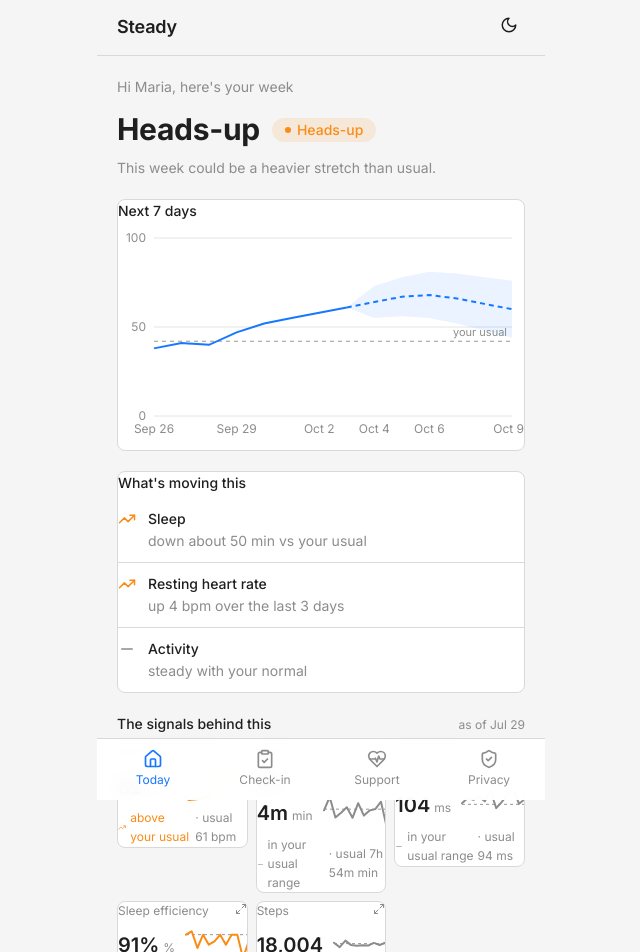
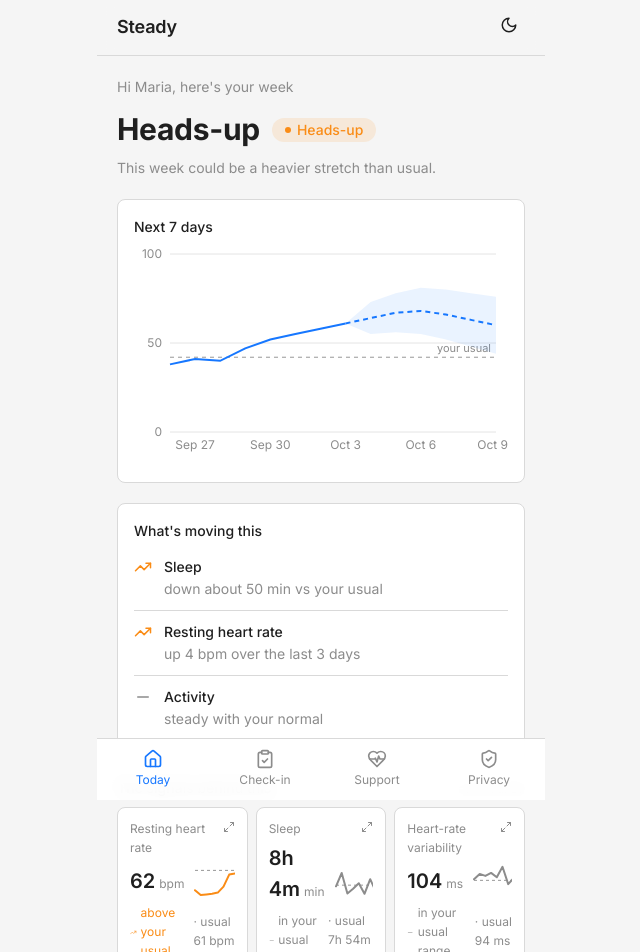
Before and after one commit to rosnMagar/Steady, a React (Vite) app in the folder web/: page /app in a window 1280 px wide. Shown: the top 952 px of the page, without its empty margins (319-959 px from the left). Built offline with nearby package versions, Linux system fonts and the light colour scheme; no server answers.

Commit message:
web(antd): fix missing padding/sizing utilities

```diff
--- a/web/src/index.css
+++ b/web/src/index.css
@@ -78,6 +78,15 @@ body {
 .text-center   { text-align: center; }
 .no-underline  { text-decoration: none; }
 
+/* Spacing + sizing utilities (Tailwind-scale) used for card padding etc. */
+.p-0 { padding: 0; }
+.p-3 { padding: 0.75rem; }
+.p-4 { padding: 1rem; }
+.p-5 { padding: 1.25rem; }
+.p-6 { padding: 1.5rem; }
+.mt-1 { margin-top: 0.25rem; }
+.w-full { width: 100%; }
+
 /* Base container styled like an Ant Design Card: flat, thin border, 8px radius. */
 .app-card {
   background: rgb(var(--surface));
```
